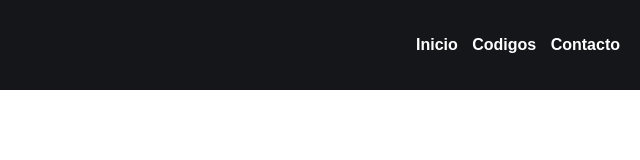
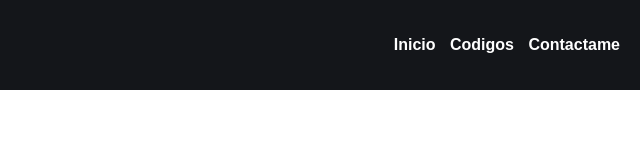
Before and after one commit to djpenagos/HTML-CURSO, a plain HTML site: page 1 Menu basico/index.html in a window 1280 px wide. Shown: the full height of the page, 640-1280 px from the left. Drawn offline with Linux system fonts and the light colour scheme.

Commit message:
contactame

```diff
--- a/1 Menu basico/index.html
+++ b/1 Menu basico/index.html
@@ -17,7 +17,7 @@
         <nav>
             <a href="" class="nav-link">Inicio</a>
             <a href="" class="nav-link">Codigos</a>
-            <a href="" class="nav-link">Contacto</a>
+            <a href="" class="nav-link">Contactame</a>
         </nav>
     </header>
 </body>
```
